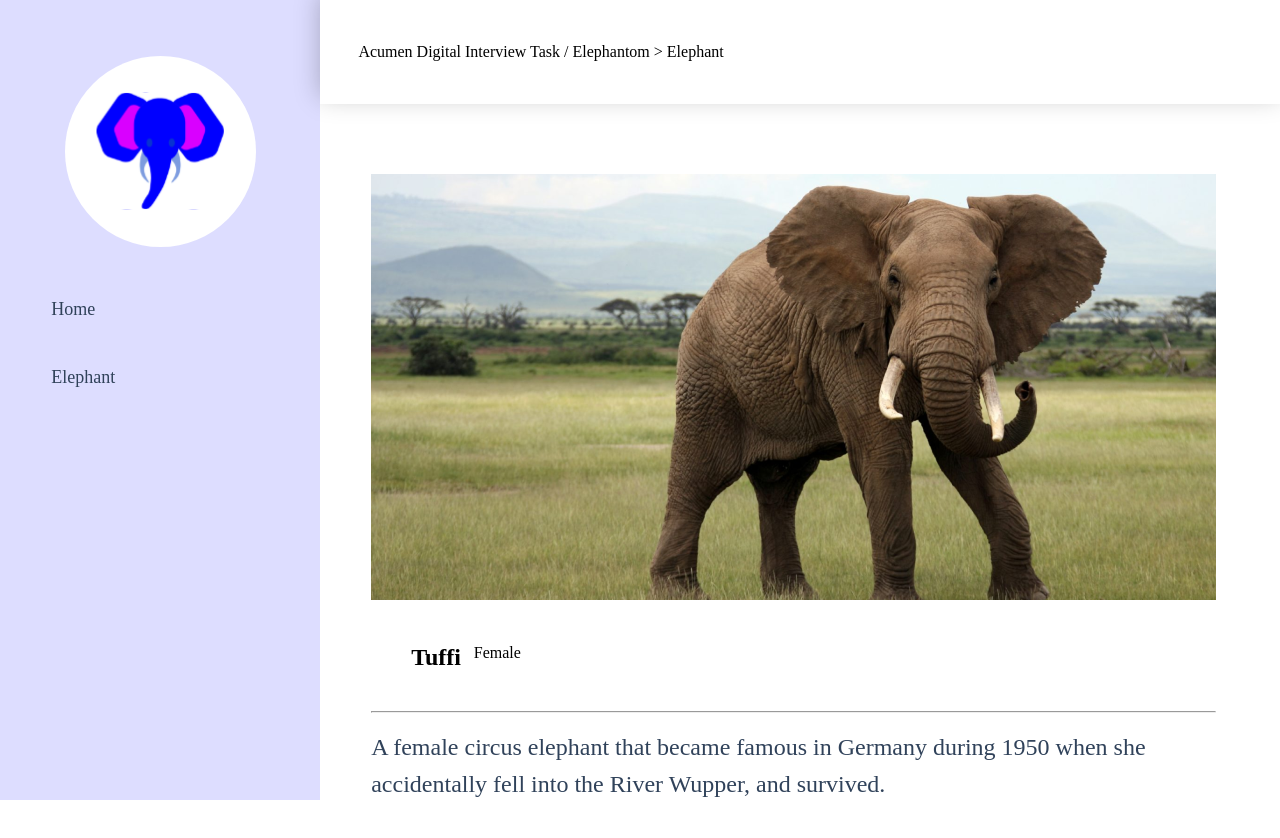
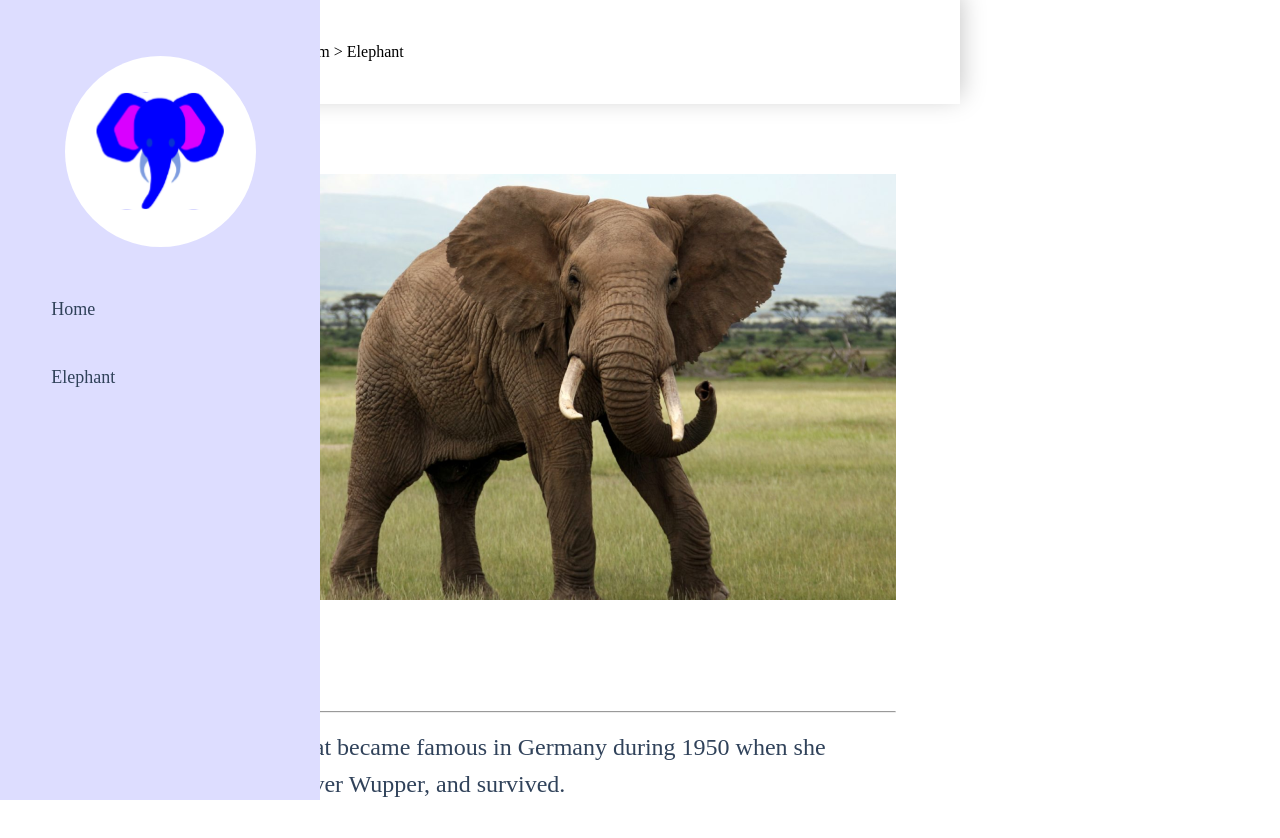
Before and after one commit to AbolareRoheemah/elephantom, a Nuxt app: page /elephant in a window 1280 px wide. Shown: the top 838 px of the page. Built offline with nearby package versions, Linux system fonts and the light colour scheme.

Commit message:
fixed some more things

```diff
--- a/components/Sidebar.vue
+++ b/components/Sidebar.vue
@@ -21,7 +21,7 @@
 <style lang="css" scoped>
     .sidebar-container {
         width: 25vw;
-        height: 100vh;
+        height: 100%;
         left: 0px;
         top: 0px;
         background: #DDDDFF;
@@ -31,6 +31,7 @@
         align-items: center;
         padding-top: 56px;
         overflow-y: hidden;
+        position: fixed;
     }
     a {
         text-decoration: none;
--- a/layouts/default.vue
+++ b/layouts/default.vue
@@ -28,6 +28,7 @@
 .side-bar {
   flex-basis: 25%;
   overflow: hidden;
+  position: fixed;
 }
 .header{
   flex-basis: 74%;
--- a/pages/elephant.vue
+++ b/pages/elephant.vue
@@ -40,5 +40,8 @@
     h2 {
         margin-right: 1vw;
     }
+    span {
+        margin-top: 1vh;
+    }
 
 </style>
```
